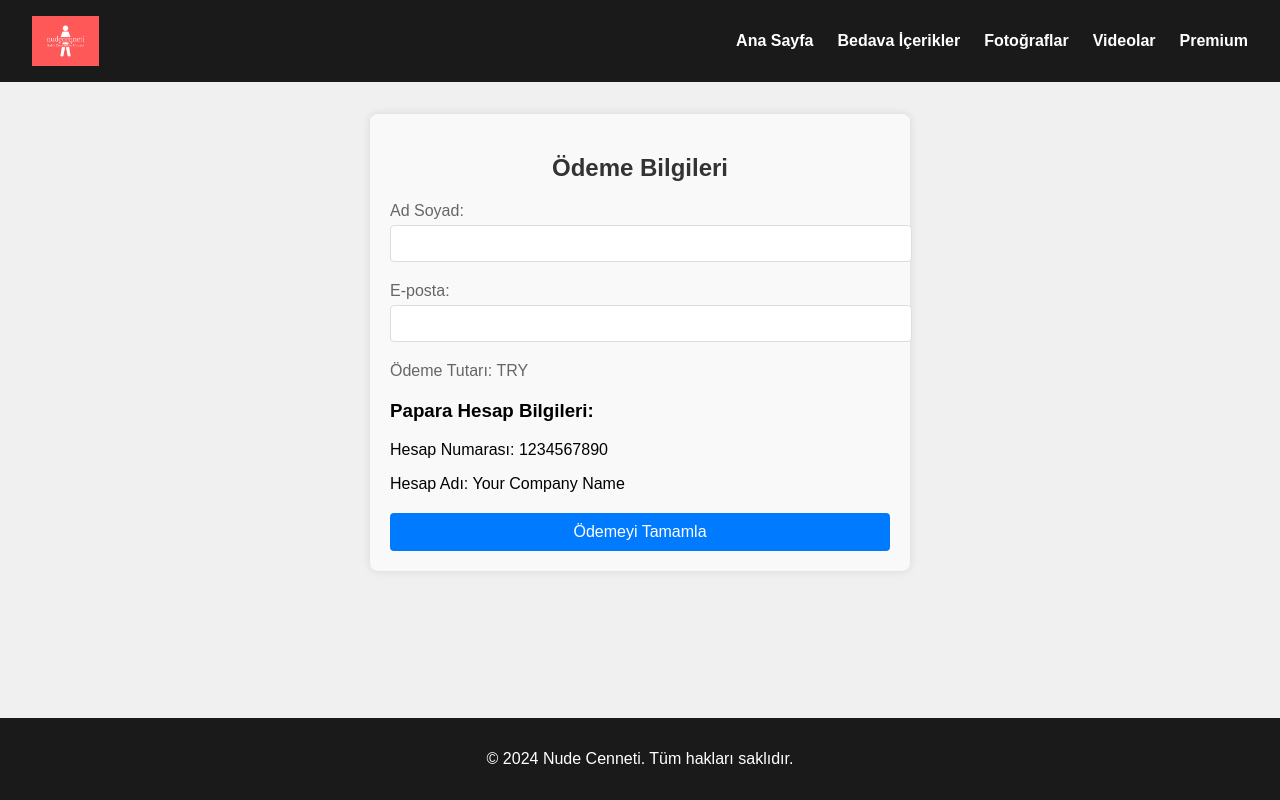
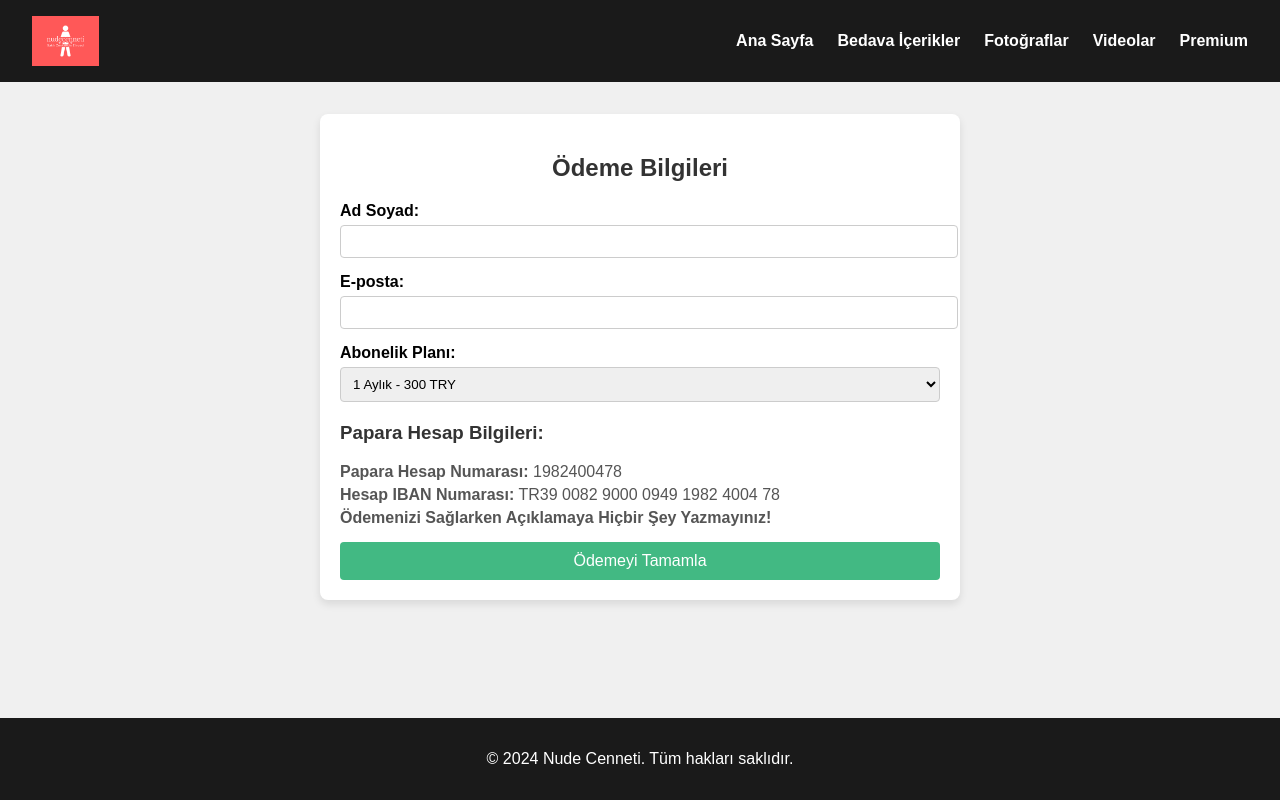
Before and after one commit to samvolton/contentsite, a React (Create React App) app: page /payment in a window 1280 px wide. Built offline with nearby package versions, Linux system fonts and the light colour scheme.

Commit message:
continuing

```diff
--- a/src/components/Payment.css
+++ b/src/components/Payment.css
@@ -1,10 +1,10 @@
 .payment {
-    max-width: 500px;
+  max-width: 600px;
   margin: 0 auto;
   padding: 20px;
-    background-color: #f9f9f9;
+  background: #fff;
   border-radius: 8px;
-    box-shadow: 0 0 10px rgba(0,0,0,0.1);
+  box-shadow: 0 4px 8px rgba(0, 0, 0, 0.1);
 }
 
 .payment h2 {
@@ -13,34 +13,46 @@
 }
 
 .form-group {
-    margin-bottom: 20px;
+  margin-bottom: 15px;
 }
 
 .form-group label {
   display: block;
   margin-bottom: 5px;
-    color: #666;
+  font-weight: bold;
 }
 
-  .form-group input {
+.form-group input,
+.form-group select {
   width: 100%;
-    padding: 10px;
-    border: 1px solid #ddd;
+  padding: 8px;
+  border: 1px solid #ccc;
   border-radius: 4px;
+}
+
+.form-group h3 {
+  margin-top: 20px;
+  color: #333;
+}
+
+.form-group p {
+  margin: 5px 0;
+  color: #555;
 }
 
 .submit-button {
   display: block;
   width: 100%;
   padding: 10px;
-    background-color: #007bff;
-    color: white;
+  background: #42b983;
+  color: #fff;
   border: none;
   border-radius: 4px;
+  font-size: 16px;
   cursor: pointer;
-    font-size: 16px;
+  transition: background 0.3s ease;
 }
 
 .submit-button:hover {
-    background-color: #0056b3;
+  background: #36a769;
 }
--- a/src/components/Payment.js
+++ b/src/components/Payment.js
@@ -5,9 +5,9 @@ import './Payment.css';
 function Payment() {
   const [name, setName] = useState('');
   const [email, setEmail] = useState('');
+  const [amount, setAmount] = useState(300); // Default to 1 Aylık
   const location = useLocation();
   const navigate = useNavigate();
-  const { amount } = location.state || {};
 
   const handleSubmit = (e) => {
     e.preventDefault();
@@ -42,12 +42,23 @@ function Payment() {
           />
         </div>
         <div className="form-group">
-          <label>Ödeme Tutarı: {amount} TRY</label>
+          <label htmlFor="subscription">Abonelik Planı:</label>
+          <select
+            id="subscription"
+            value={amount}
+            onChange={(e) => setAmount(parseInt(e.target.value))}
+            required
+          >
+            <option value={300}>1 Aylık - 300 TRY</option>
+            <option value={1500}>6 Aylık - 1500 TRY</option>
+            <option value={3000}>12 Aylık - 3000 TRY</option>
+          </select>
         </div>
         <div className="form-group">
           <h3>Papara Hesap Bilgileri:</h3>
-          <p>Hesap Numarası: 1234567890</p>
-          <p>Hesap Adı: Your Company Name</p>
+          <p><strong>Papara Hesap Numarası:</strong> 1982400478</p>
+          <p><strong>Hesap IBAN Numarası:</strong> TR39 0082 9000 0949 1982 4004 78</p>
+          <p><strong>Ödemenizi Sağlarken Açıklamaya Hiçbir Şey Yazmayınız!</strong></p>
         </div>
         <button type="submit" className="submit-button">Ödemeyi Tamamla</button>
       </form>
```
Lines whose indentation alone changed are shown as unchanged.
